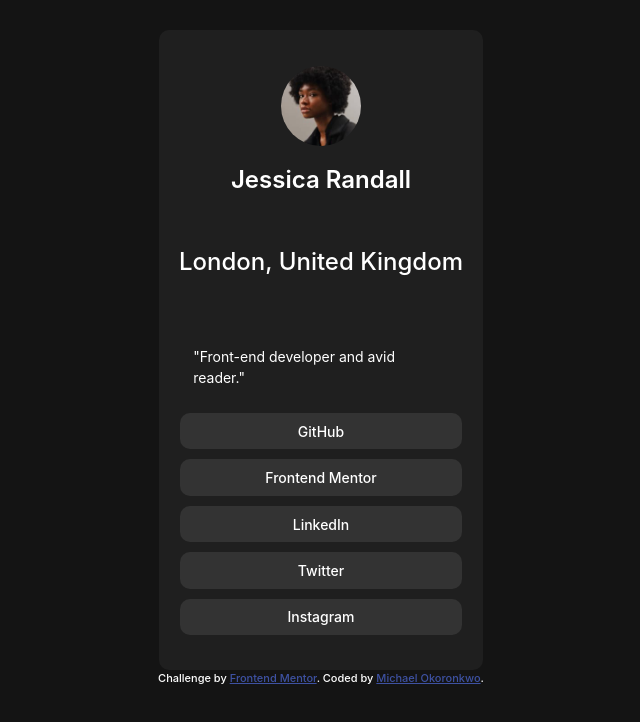
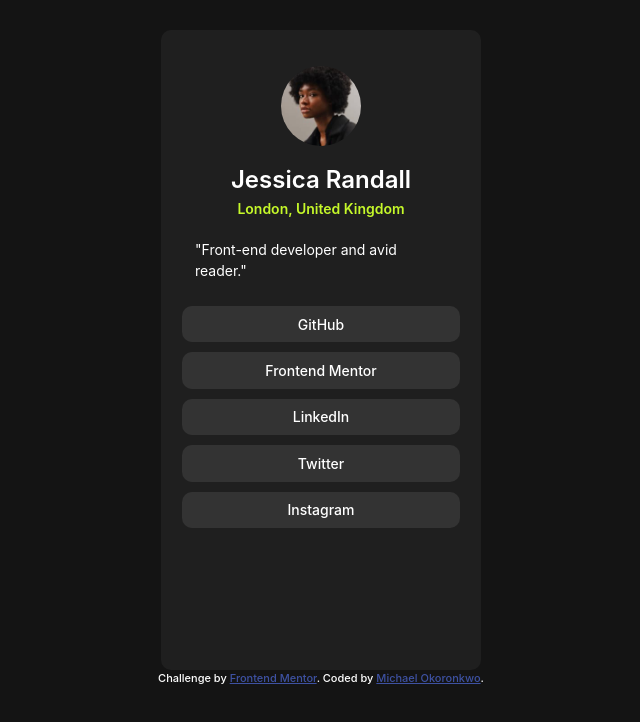
Before and after one commit to Donnish233/social-links-profile, a plain HTML site: page index.html in a window 1280 px wide. Shown: the whole page, without its empty margins (319-959 px from the left). Drawn offline with Linux system fonts and the light colour scheme; a web font is replaced by a local one.

Commit message:
Update styles.css

```diff
--- a/styles.css
+++ b/styles.css
@@ -62,11 +62,11 @@ h1{
     font-weight: 600;
     margin: 0 auto;
 }
-h4{
+h2{
     color: hsl(75, 94%, 57%);
     font-weight: 600;
 }
-h4, p, button{
+h2, p, button{
     font-size: 14px;
     margin: 0 auto;
 }
```
